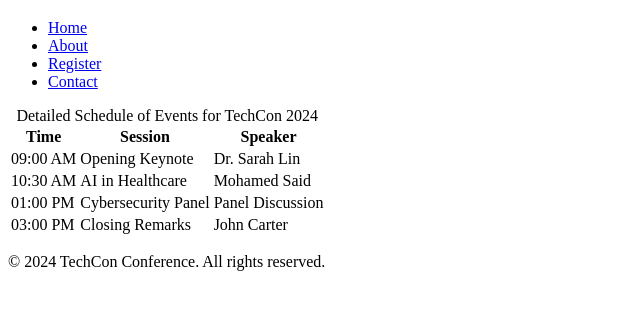
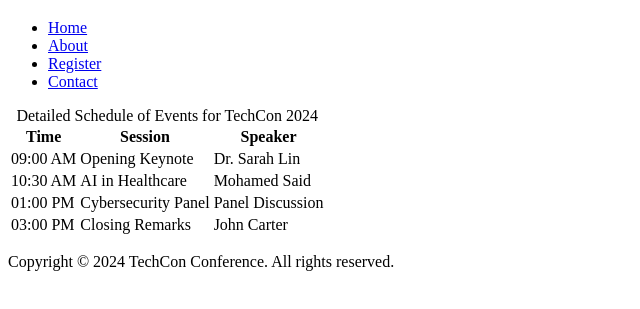
Before and after one commit to RowinaTHemida/TechCon_HTML, a plain HTML site: page techcon_website/schedule.html in a window 1280 px wide. Shown: the part 61-370 px from the top of the page, without its empty margins (0-640 px from the left). Drawn offline with Linux system fonts and the light colour scheme.

Commit message:
Fix footer copyright text on schedule page

```diff
--- a/techcon_website/schedule.html
+++ b/techcon_website/schedule.html
@@ -52,7 +52,7 @@
         </table>
     </main>
 
-    <footer><p>&copy; 2024 TechCon Conference. All rights reserved.</p></footer>
+<footer><p>Copyright &copy; 2024 TechCon Conference. All rights reserved.</p></footer>
 
 </body>
 </html>
```
